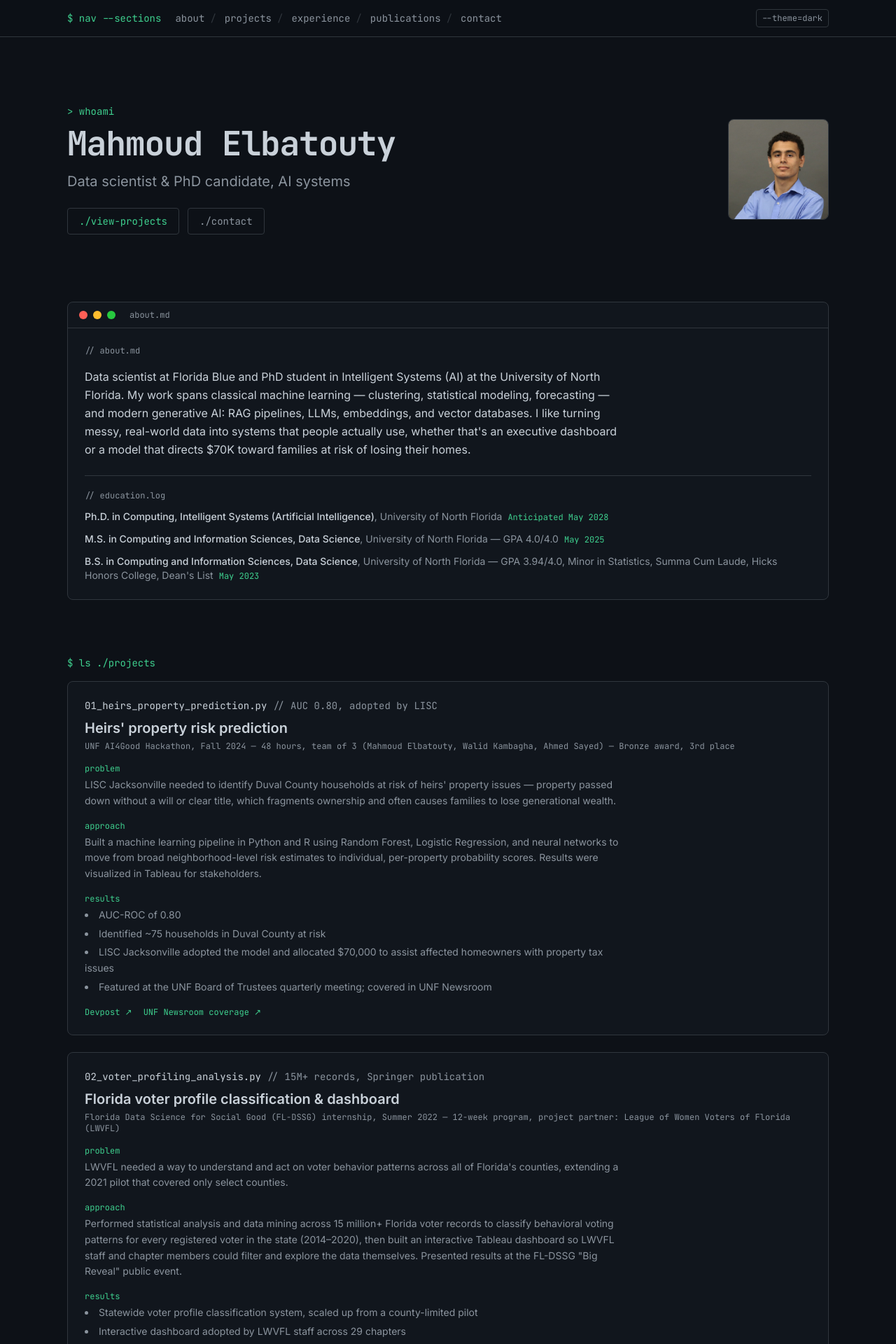
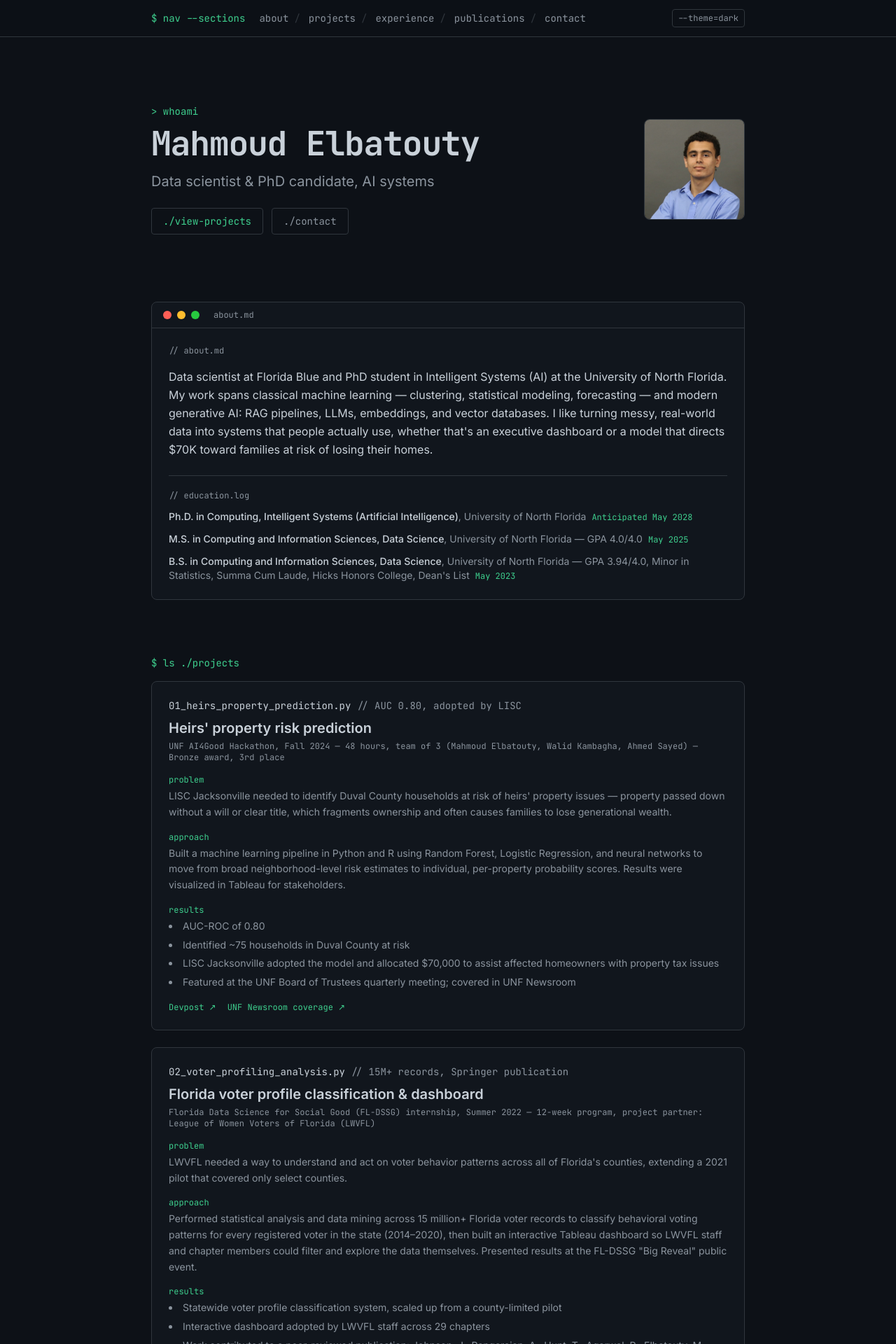
Before and after one commit to mahmoudelbatouty/portfolio, a Next.js app: page / in a window 1280 px wide. Shown: the top 1920 px of the page at 70% size. Built offline with nearby package versions, Linux system fonts and the light colour scheme.

Commit message:
Revert "Widen layout to fill the screen on large displays"
This reverts commit 650ea792d571996e07eccf0d7777b311dc6c26ab.

```diff
--- a/app/components/About.tsx
+++ b/app/components/About.tsx
@@ -3,10 +3,10 @@ import { education } from "@/lib/data";
 
 export default function About() {
   return (
-    <section id="about" className="mx-auto max-w-[1800px] px-6 sm:px-10 lg:px-16 xl:px-24 py-10 scroll-mt-20">
+    <section id="about" className="mx-auto max-w-4xl px-4 sm:px-6 py-10 scroll-mt-20">
       <TerminalWindow title="about.md">
         <p className="font-mono text-xs text-fg-muted">{"// about.md"}</p>
-        <p className="mt-4 max-w-3xl leading-relaxed text-fg">
+        <p className="mt-4 leading-relaxed text-fg">
           Data scientist at Florida Blue and PhD student in Intelligent Systems
           (AI) at the University of North Florida. My work spans classical
           machine learning — clustering, statistical modeling, forecasting —
--- a/app/components/Contact.tsx
+++ b/app/components/Contact.tsx
@@ -4,7 +4,7 @@ export default function Contact() {
   return (
     <footer
       id="contact"
-      className="mx-auto max-w-[1800px] px-6 sm:px-10 lg:px-16 xl:px-24 py-14 scroll-mt-20"
+      className="mx-auto max-w-4xl px-4 sm:px-6 py-14 scroll-mt-20"
     >
       <p className="font-mono text-accent text-sm mb-4">
         $ contact --resume --linkedin --github --email
--- a/app/components/Experience.tsx
+++ b/app/components/Experience.tsx
@@ -3,7 +3,7 @@ import { experience } from "@/lib/data";
 
 export default function Experience() {
   return (
-    <section id="experience" className="mx-auto max-w-[1800px] px-6 sm:px-10 lg:px-16 xl:px-24 py-10 scroll-mt-20">
+    <section id="experience" className="mx-auto max-w-4xl px-4 sm:px-6 py-10 scroll-mt-20">
       <TerminalWindow title="experience.log">
         <p className="font-mono text-xs text-fg-muted">{"$ cat experience.log"}</p>
         <div className="mt-4 divide-y divide-border">
--- a/app/components/Hero.tsx
+++ b/app/components/Hero.tsx
@@ -2,7 +2,7 @@ import Image from "next/image";
 
 export default function Hero() {
   return (
-    <section id="top" className="mx-auto max-w-[1800px] px-6 sm:px-10 lg:px-16 xl:px-24 pt-16 pb-10 sm:pt-24 sm:pb-14">
+    <section id="top" className="mx-auto max-w-4xl px-4 sm:px-6 pt-16 pb-10 sm:pt-24 sm:pb-14">
       <div className="flex flex-col-reverse sm:flex-row items-start sm:items-center gap-8">
         <div className="flex-1 min-w-0">
           <p className="font-mono text-accent text-sm">{"> whoami"}</p>
--- a/app/components/Nav.tsx
+++ b/app/components/Nav.tsx
@@ -11,7 +11,7 @@ const links = [
 export default function Nav() {
   return (
     <header className="sticky top-0 z-50 border-b border-border bg-bg/85 backdrop-blur">
-      <nav className="mx-auto flex max-w-[1800px] items-center gap-3 px-6 sm:px-10 lg:px-16 xl:px-24 py-3">
+      <nav className="mx-auto flex max-w-4xl items-center gap-3 px-4 sm:px-6 py-3">
         <a
           href="#top"
           className="hidden md:inline font-mono text-sm text-accent shrink-0"
--- a/app/components/Projects.tsx
+++ b/app/components/Projects.tsx
@@ -2,7 +2,7 @@ import { projects } from "@/lib/data";
 
 export default function Projects() {
   return (
-    <section id="projects" className="mx-auto max-w-[1800px] px-6 sm:px-10 lg:px-16 xl:px-24 py-10 scroll-mt-20">
+    <section id="projects" className="mx-auto max-w-4xl px-4 sm:px-6 py-10 scroll-mt-20">
       <p className="font-mono text-accent text-sm mb-4">$ ls ./projects</p>
       <div className="space-y-6">
         {projects.map((p) => (
@@ -18,7 +18,7 @@ export default function Projects() {
             <h3 className="mt-2 text-xl font-semibold text-fg">{p.title}</h3>
             <p className="mt-1 font-mono text-xs text-fg-muted">{p.context}</p>
 
-            <div className="mt-4 max-w-3xl space-y-4 text-sm leading-relaxed">
+            <div className="mt-4 space-y-4 text-sm leading-relaxed">
               <div>
                 <p className="font-mono text-xs text-accent mb-1">problem</p>
                 <p className="text-fg-muted">{p.problem}</p>
--- a/app/components/Publications.tsx
+++ b/app/components/Publications.tsx
@@ -5,13 +5,13 @@ export default function Publications() {
   return (
     <section
       id="publications"
-      className="mx-auto max-w-[1800px] px-6 sm:px-10 lg:px-16 xl:px-24 py-10 scroll-mt-20"
+      className="mx-auto max-w-4xl px-4 sm:px-6 py-10 scroll-mt-20"
     >
       <TerminalWindow title="publications.bib">
         <p className="font-mono text-xs text-fg-muted">
           {"$ cat publications.bib"}
         </p>
-        <p className="mt-4 max-w-3xl text-sm leading-relaxed text-fg-muted">
+        <p className="mt-4 text-sm leading-relaxed text-fg-muted">
           {publication.citation}
         </p>
         <a
--- a/app/components/Skills.tsx
+++ b/app/components/Skills.tsx
@@ -2,7 +2,7 @@ import { skills } from "@/lib/data";
 
 export default function Skills() {
   return (
-    <section id="skills" className="mx-auto max-w-[1800px] px-6 sm:px-10 lg:px-16 xl:px-24 py-10 scroll-mt-20">
+    <section id="skills" className="mx-auto max-w-4xl px-4 sm:px-6 py-10 scroll-mt-20">
       <p className="font-mono text-accent text-sm mb-4">
         $ grep -r skills ./stack
       </p>
```
